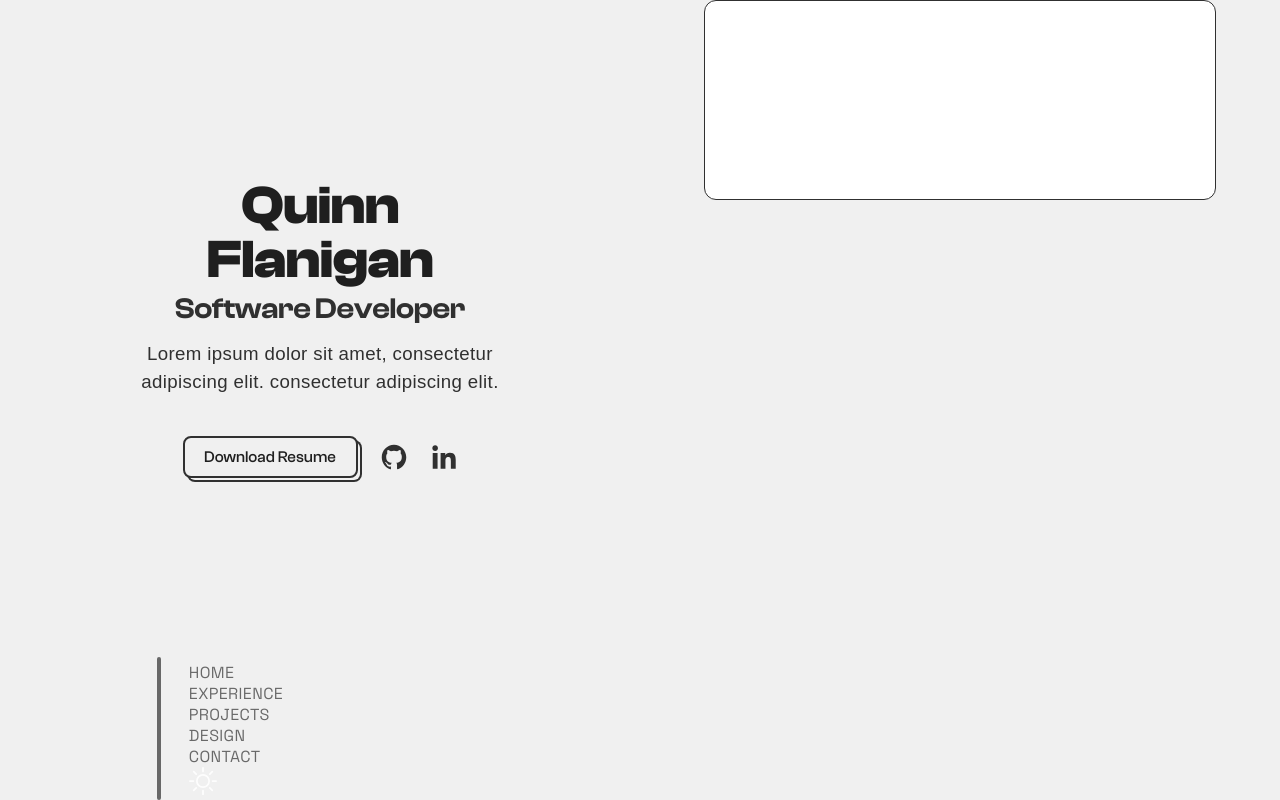
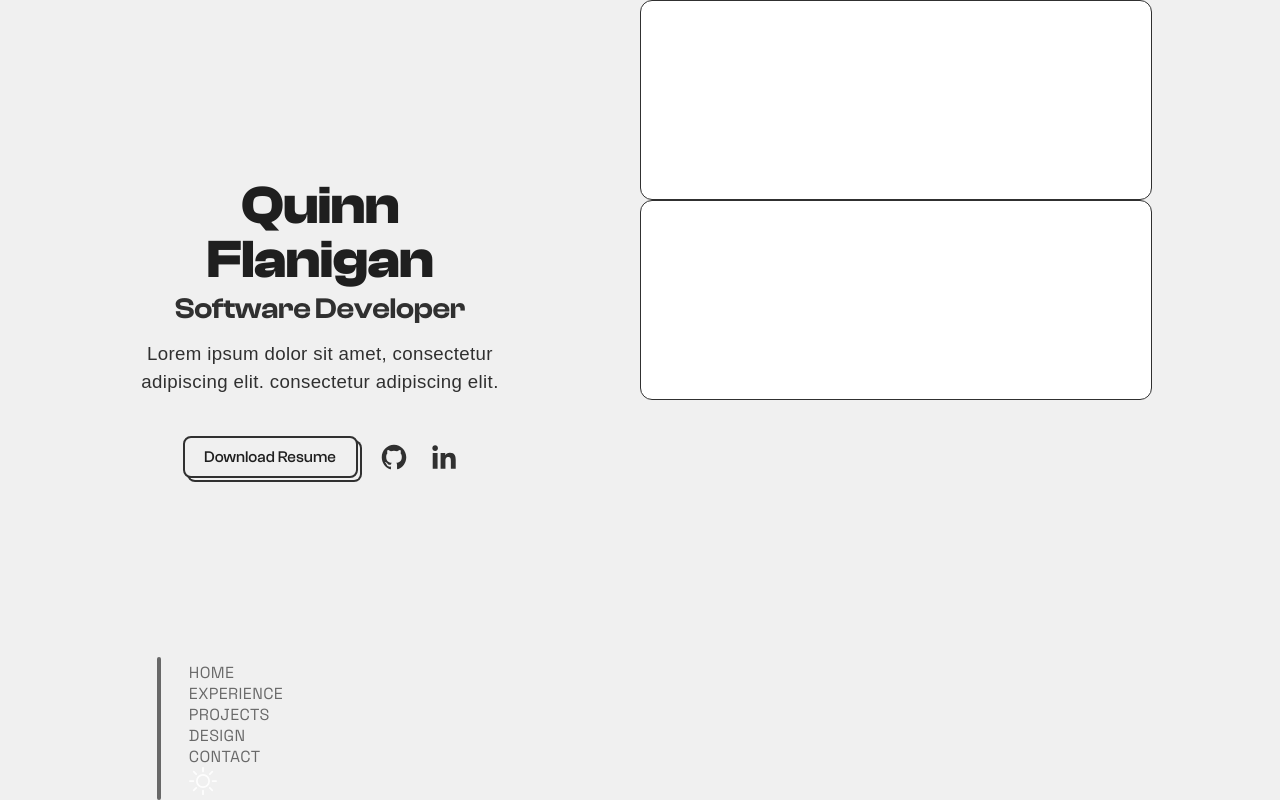
Before and after one commit to qinflan/portfolio, a React (Vite) app in the folder portfolio/client/: page / in a window 1280 px wide. Built offline with nearby package versions, Linux system fonts and the light colour scheme; a web font is replaced by a local one.

Commit message:
Setup Dynamic WorkWidget Section
dynamically renders number of widgets based on how much data is passed in from file. This means I can just add new data and it will automatically update the site.

```diff
--- a/portfolio/client/src/components/pages/experience/Experience.tsx
+++ b/portfolio/client/src/components/pages/experience/Experience.tsx
@@ -1,12 +1,21 @@
 import React from 'react'
 import { useRef } from 'react';
 import WorkWidget from '../../ui/WorkWidget'
+import { workData } from './WorkData';
 
-const Experience = () => {
+const Experience: React.FC = () => {
   return (
-    // add expandable modal for viewing resume, as well as cards for current things im doing
-    <WorkWidget />
-
+    <div className="work-section-container">
+      {workData.map((workItem, index) =>
+        <WorkWidget
+          key={index}
+          title={workItem.title}
+          company={workItem.company}
+          dates={workItem.dates}
+          description={workItem.description}
+          skills={workItem.skills} />
+      )}
+    </div>
   )
 }
 
--- /dev/null
+++ b/portfolio/client/src/components/pages/experience/WorkData.ts
@@ -0,0 +1,16 @@
+export const workData = [
+    {
+      title: "Software Developer",
+      company: "Tech Corp",
+      dates: "Jan 2022 - Present",
+      description: "Developed user-friendly applications and optimized backend processes.",
+      skills: ["React", "TypeScript", "Node.js"]
+    },
+    {
+      title: "Intern",
+      company: "Startup Inc.",
+      dates: "Jun 2021 - Dec 2021",
+      description: "Assisted with web development and improved application efficiency.",
+      skills: ["JavaScript", "CSS", "HTML"]
+    }
+  ];
--- a/portfolio/client/src/components/ui/WorkWidget.tsx
+++ b/portfolio/client/src/components/ui/WorkWidget.tsx
@@ -1,17 +1,29 @@
 import React from 'react'
 import "./WorkWidget.css"
 
-const WorkWidget = () => {
+interface WorkWidgetProps {
+title: string;
+company: string;
+dates: string;
+description: string;
+skills: string[];
+}
+
+
+const WorkWidget: React.FC<WorkWidgetProps> = ({title, company, dates, description, skills}) => {
   return (
     <div className="workWidgetContainer">
       <div className="workWidgetHeader">
-        {/* pass props for title, company, and dates */}
+        <h2>{title}</h2>
+        <h2>{company}</h2>
+        <h3>{dates}</h3>
       </div>
       <div className="workWidgetDescription">
-
+        <p>{description}</p>
       </div>
       <div className="workWidgetSkillTiles">
-        {/* pass props for technical skill tile */}
+        {/* map skills with classname that will style as tile */}
+        <h4>{skills}</h4>
       </div>
     </div>
   )
```
